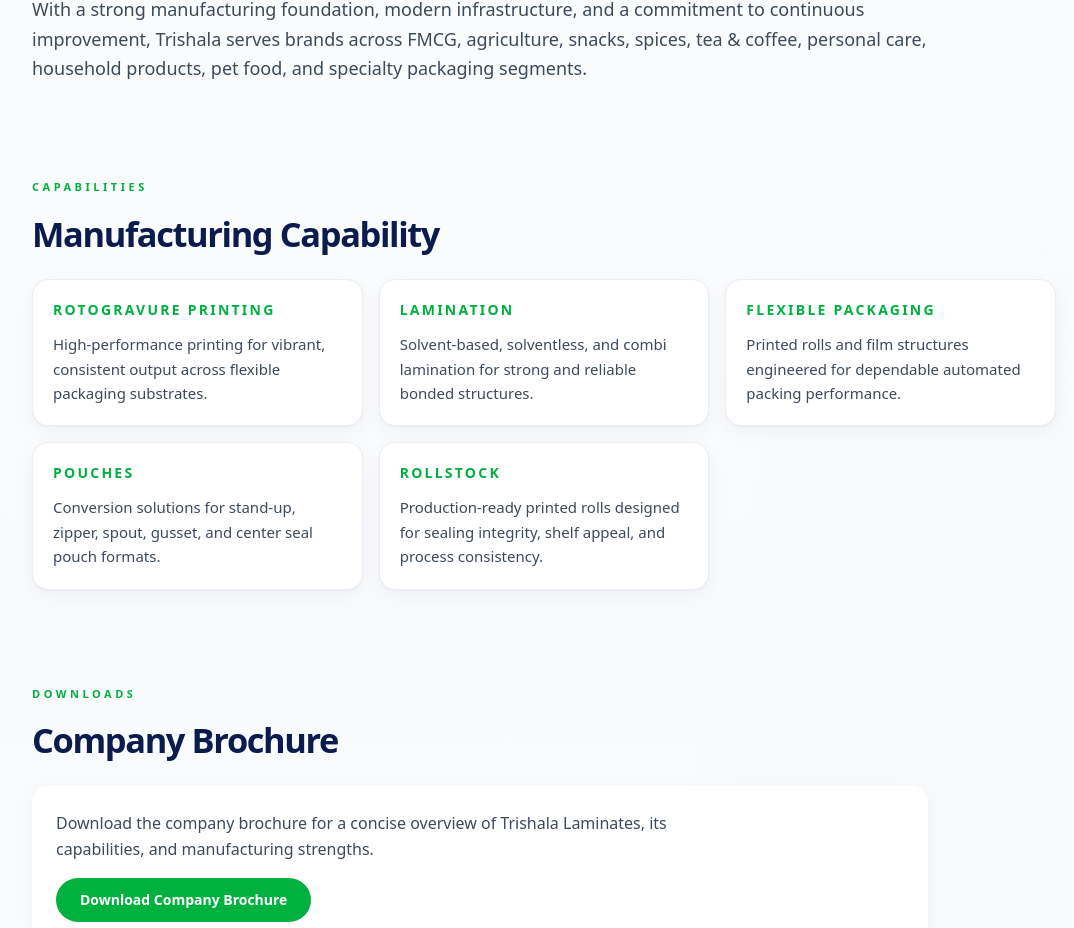
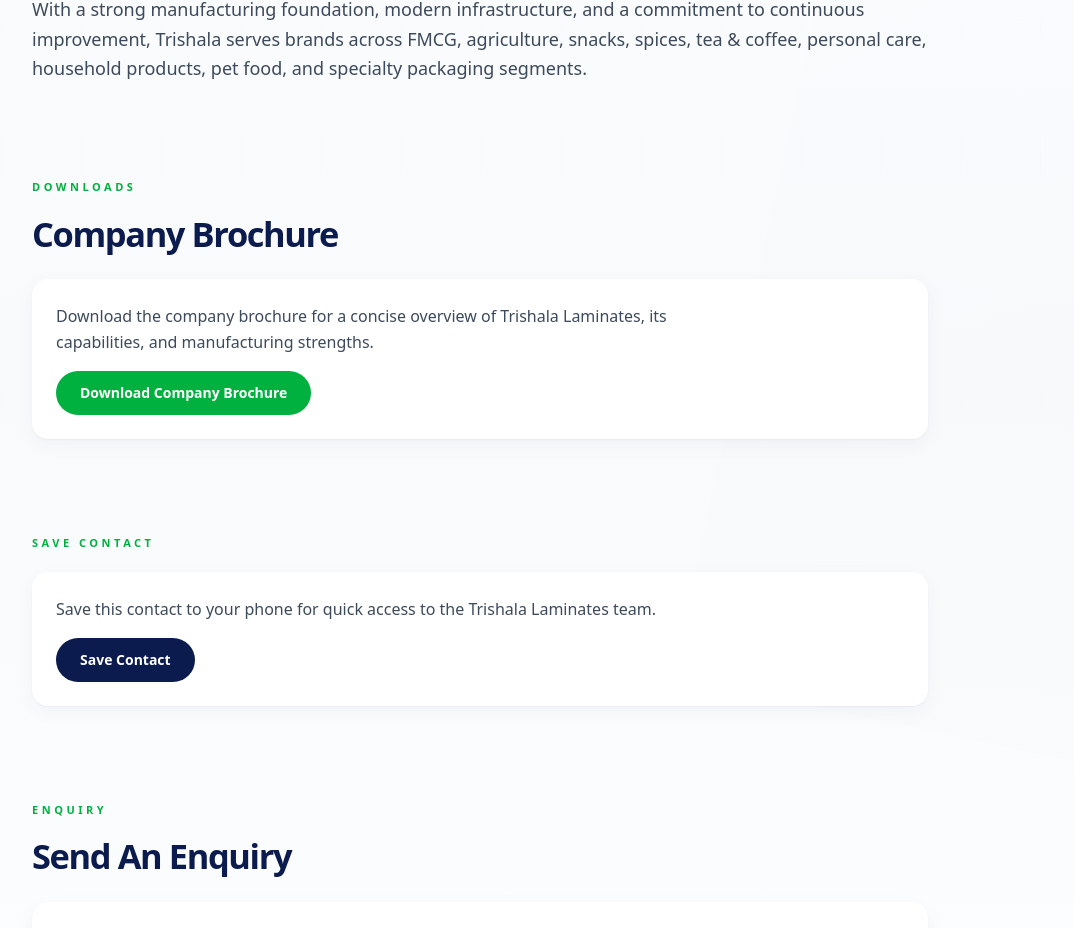
Before and after one commit to mvrphanindran/trishala-website, a Next.js app: page /card/naman-surana in a window 1280 px wide. Shown: the part 1100-2028 px from the top of the page, without its empty margins (0-1074 px from the left). Built offline with nearby package versions, Linux system fonts and the light colour scheme.

Commit message:
Remove capabilities section from digital business cards

```diff
--- a/src/app/card/[slug]/page.tsx
+++ b/src/app/card/[slug]/page.tsx
@@ -4,7 +4,6 @@ import TextureBackdrop from "@/components/site/TextureBackdrop";
 import EmployeeHero from "@/components/digital-card/EmployeeHero";
 import QuickActions from "@/components/digital-card/QuickActions";
 import AboutCompany from "@/components/digital-card/AboutCompany";
-import CapabilityGrid from "@/components/digital-card/CapabilityGrid";
 import BrochureSection from "@/components/digital-card/BrochureSection";
 import SaveContactSection from "@/components/digital-card/SaveContactSection";
 import EnquirySection from "@/components/digital-card/EnquirySection";
@@ -56,7 +55,6 @@ export default async function CardPage({ params }: CardPageProps) {
           <EmployeeHero employee={employee} />
           <QuickActions employee={employee} />
           <AboutCompany />
-          <CapabilityGrid />
           <BrochureSection />
           <SaveContactSection />
           <EnquirySection />
--- a/src/components/digital-card/CapabilityGrid.tsx
+++ /dev/null
@@ -1,37 +0,0 @@
-import { companyCapabilities } from "@/data/digital-card-content";
-import { v1 } from "@/lib/v1-tokens";
-
-export default function CapabilityGrid() {
-  return (
-    <section className="py-8 md:py-10 lg:py-12">
-      <div className="max-w-5xl">
-        <p className="text-[11px] font-bold uppercase tracking-[0.32em]" style={{ color: v1.green.primary }}>
-          Capabilities
-        </p>
-        <h2
-          className="mt-3 text-[clamp(1.55rem,2.8vw,2.15rem)] font-extrabold tracking-[-0.04em]"
-          style={{ color: v1.ink.navy }}
-        >
-          Manufacturing Capability
-        </h2>
-
-        <div className="mt-5 grid gap-4 sm:grid-cols-2 xl:grid-cols-3">
-          {companyCapabilities.map((item) => (
-            <article
-              key={item.title}
-              className="rounded-2xl border border-[#EBEEF2] bg-white p-5"
-              style={{ boxShadow: v1.shadow.soft }}
-            >
-              <h3 className="text-sm font-bold uppercase tracking-[0.16em]" style={{ color: v1.green.primary }}>
-                {item.title}
-              </h3>
-              <p className="mt-3 text-sm leading-relaxed md:text-[15px]" style={{ color: v1.ink.body }}>
-                {item.description}
-              </p>
-            </article>
-          ))}
-        </div>
-      </div>
-    </section>
-  );
-}
--- a/src/data/digital-card-content.ts
+++ b/src/data/digital-card-content.ts
@@ -6,34 +6,6 @@ export const companyWebsiteUrl = "https://www.trishalalaminates.in";
 export const companyDescription = [
   "Trishala Laminates is a leading flexible packaging manufacturer delivering high-performance packaging solutions for diverse industries across India. Built on operational consistency, manufacturing expertise, and customer-focused partnerships, the company specializes in printed rolls, laminated structures, and pouching solutions engineered for product protection, shelf appeal, and supply chain reliability.",
   "With a strong manufacturing foundation, modern infrastructure, and a commitment to continuous improvement, Trishala serves brands across FMCG, agriculture, snacks, spices, tea & coffee, personal care, household products, pet food, and specialty packaging segments.",
-] as const;
-
-export const companyCapabilities = [
-  {
-    title: "Rotogravure Printing",
-    description:
-      "High-performance printing for vibrant, consistent output across flexible packaging substrates.",
-  },
-  {
-    title: "Lamination",
-    description:
-      "Solvent-based, solventless, and combi lamination for strong and reliable bonded structures.",
-  },
-  {
-    title: "Flexible Packaging",
-    description:
-      "Printed rolls and film structures engineered for dependable automated packing performance.",
-  },
-  {
-    title: "Pouches",
-    description:
-      "Conversion solutions for stand-up, zipper, spout, gusset, and center seal pouch formats.",
-  },
-  {
-    title: "Rollstock",
-    description:
-      "Production-ready printed rolls designed for sealing integrity, shelf appeal, and process consistency.",
-  },
 ] as const;
 
 export const corporateOfficeAddress = [
```
